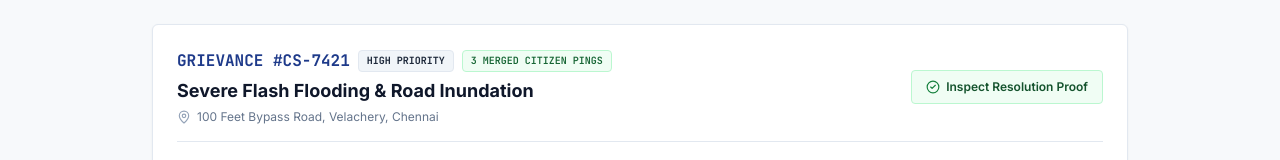
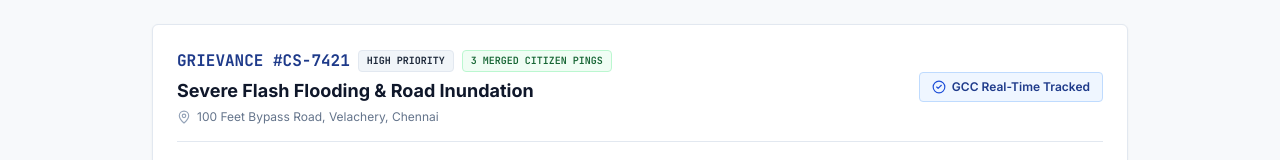
Before and after one commit to indrajithyadav045-code/Civic_Sync, a React (Vite) app: page / in a window 1280 px wide. Both pictures are taken after a click on the button "Track Complaint". Shown: the part 276-436 px from the top of the page. Built offline with nearby package versions, Linux system fonts and the light colour scheme; no server answers.

Commit message:
Remove Resolution Proof tab from navigation and case tracker

```diff
--- a/src/components/common/Header.tsx
+++ b/src/components/common/Header.tsx
@@ -63,7 +63,6 @@ export const Header: React.FC = () => {
     { id: 'command_center', labelKey: 'navCommandCenter', icon: LayoutDashboard, badge: incidents.filter(i => i.status !== 'RESOLVED').length },
     { id: 'disaster_alerts', labelKey: 'navDisasterAlerts', icon: Radio, badge: alerts.length },
     { id: 'case_tracking', labelKey: 'navCaseTracking', icon: Search },
-    { id: 'resolution_verification', labelKey: 'navResolutionVerification', icon: CheckCircle2 },
     { id: 'risk_forecast', labelKey: 'navRiskForecast', icon: TrendingUp },
   ];
 
--- a/src/components/tracking/CitizenCaseTracker.tsx
+++ b/src/components/tracking/CitizenCaseTracker.tsx
@@ -88,13 +88,10 @@ export const CitizenCaseTracker: React.FC = () => {
           </div>
 
           <div className="flex items-center space-x-2">
-            <button
-              onClick={() => setActiveView('resolution_verification')}
-              className="px-3.5 py-2 rounded bg-green-50 hover:bg-green-100 text-green-900 border border-green-200 text-xs font-semibold transition flex items-center space-x-1.5"
-            >
-              <CheckCircle2 className="w-3.5 h-3.5 text-green-700" />
-              <span>Inspect Resolution Proof</span>
-            </button>
+            <span className="px-3 py-1.5 rounded bg-blue-50 text-blue-900 border border-blue-200 text-xs font-semibold flex items-center space-x-1.5">
+              <CheckCircle2 className="w-3.5 h-3.5 text-blue-700" />
+              <span>GCC Real-Time Tracked</span>
+            </span>
           </div>
         </div>
 
```
